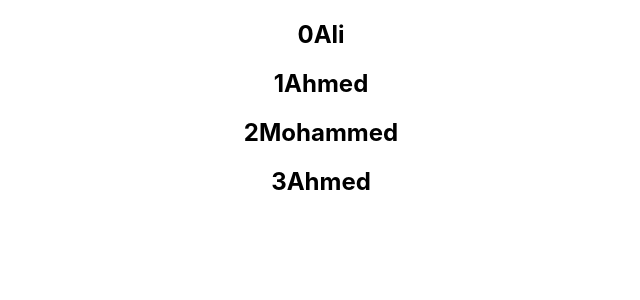
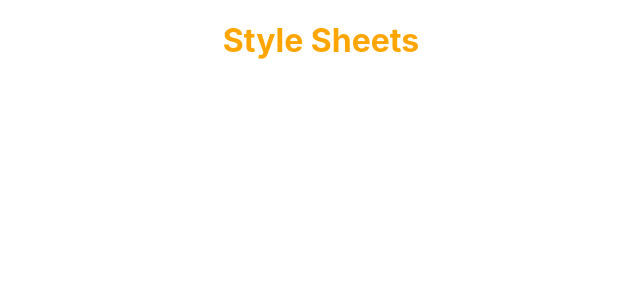
Before and after one commit to Asmaathabet/react-js-course, a React (Create React App) app: page / in a window 1280 px wide. Shown: the top 300 px of the page, without its empty margins (319-959 px from the left). Built offline with nearby package versions, Linux system fonts and the light colour scheme.

Commit message:
StyleSheets

```diff
--- a/src/App.js
+++ b/src/App.js
@@ -9,13 +9,15 @@
 // import ClassClick from './components/ClassClick';
 // import EventBind from './components/EventBind';
 // import UserGreeting from './components/UserGreeting';
-import NameList from './components/NameList';
+// import NameList from './components/NameList';
+import StyleSheet from './components/StyleSheet';
 import './App.css';
 
 function App() {
   return (
     <div className="App">
-      <NameList />
+      <StyleSheet />
+      {/* <NameList /> */}
       {/* <UserGreeting /> */}
       {/* <EventBind /> */}
       {/* <FunctionClick />
--- /dev/null
+++ b/src/components/StyleSheet.js
@@ -0,0 +1,12 @@
+import React from 'react'
+import './myStyles.css'
+
+function StyleSheet() {
+    return (
+        <div>
+            <h1 className="primary">Style Sheets</h1>
+        </div>
+    )
+}
+
+export default StyleSheet
--- /dev/null
+++ b/src/components/myStyles.css
@@ -0,0 +1,3 @@
+.primary {
+    color: orange;
+}
```
Also changed, not shown: 1 other file (tests, documents, lock files or other folders).
